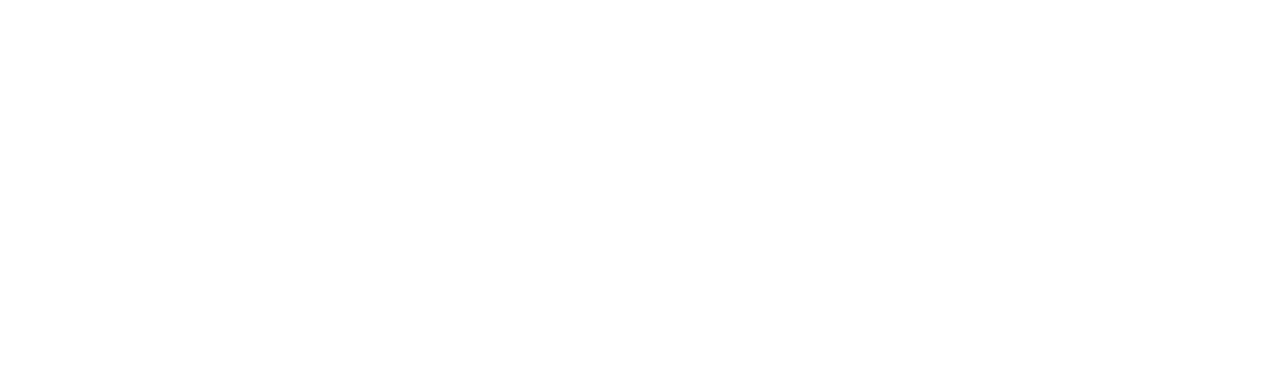
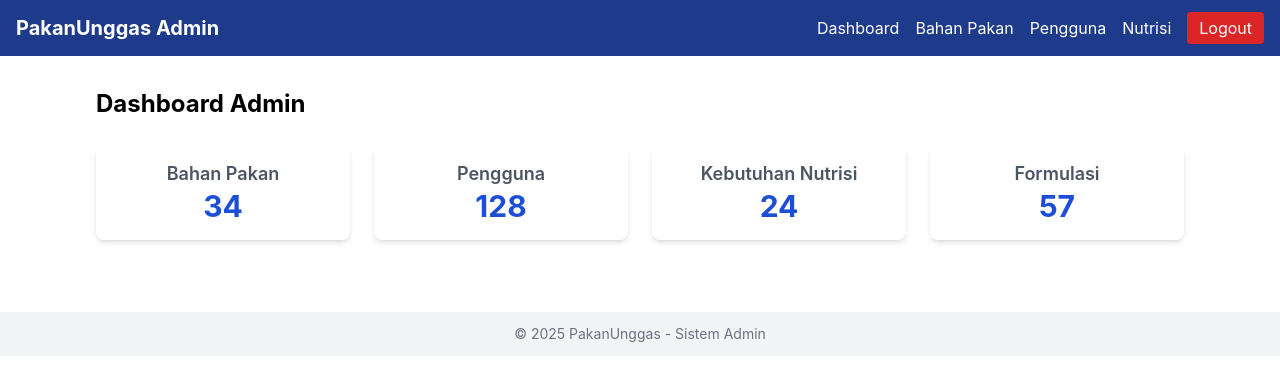
Before and after one commit to dhifanfadhilah/formulasi-ransum, a React (Create React App) app in the folder frontend/: page /admin/dashboard in a window 1280 px wide. Before the commit this address had no page. Shown: the top 380 px of the page. Built offline with nearby package versions, Linux system fonts and the light colour scheme.

Commit message:
add dashboard admin

```diff
--- a/frontend/src/App.js
+++ b/frontend/src/App.js
@@ -10,6 +10,7 @@
 import Dashboard from './pages/Dashboard';
 import RiwayatFormulasi from './pages/RiwayatFormulasi';
 import DetailFormulasi from './pages/DetailFormulasi';
+import DashboardAdmin from './pages/admin/DashboardAdmin';
 
 function App() {
   return (
@@ -25,6 +26,7 @@
         <Route path="/dashboard" element={<Dashboard />} />
         <Route path="/riwayat-formulasi" element={<RiwayatFormulasi />} />
         <Route path="/detail-formulasi" element={<DetailFormulasi />} />
+        <Route path="/admin/dashboard" element={<DashboardAdmin />} />
       </Routes>
     </Router>
   );
--- /dev/null
+++ b/frontend/src/components/FooterAdmin.js
@@ -0,0 +1,11 @@
+import React from "react";
+
+const FooterAdmin = () => {
+  return (
+    <footer className="bg-gray-100 text-center py-3 mt-10">
+      <p className="text-sm text-gray-500">© 2025 PakanUnggas - Sistem Admin</p>
+    </footer>
+  );
+};
+
+export default FooterAdmin;
--- /dev/null
+++ b/frontend/src/components/HeaderAdmin.js
@@ -0,0 +1,19 @@
+import React from "react";
+import { Link } from "react-router-dom";
+
+const HeaderAdmin = () => {
+  return (
+    <header className="bg-blue-900 text-white px-4 py-3 flex justify-between items-center">
+      <h1 className="text-xl font-bold">PakanUnggas Admin</h1>
+      <nav className="space-x-4">
+        <Link to="/admin/dashboard" className="hover:underline">Dashboard</Link>
+        <Link to="/admin/bahan-pakan" className="hover:underline">Bahan Pakan</Link>
+        <Link to="/admin/pengguna" className="hover:underline">Pengguna</Link>
+        <Link to="/admin/kebutuhan-nutrisi" className="hover:underline">Nutrisi</Link>
+        <button className="ml-4 bg-red-600 hover:bg-red-700 px-3 py-1 rounded">Logout</button>
+      </nav>
+    </header>
+  );
+};
+
+export default HeaderAdmin;
--- /dev/null
+++ b/frontend/src/pages/admin/DashboardAdmin.js
@@ -0,0 +1,36 @@
+import React from "react";
+import HeaderAdmin from "../../components/HeaderAdmin";
+import FooterAdmin from "../../components/FooterAdmin";
+
+const DashboardAdmin = () => {
+  return (
+    <>
+      <HeaderAdmin />
+      <main className="p-4 md:p-8 max-w-6xl mx-auto">
+        <h2 className="text-2xl font-bold mb-6">Dashboard Admin</h2>
+
+        <div className="grid grid-cols-1 sm:grid-cols-2 lg:grid-cols-4 gap-6">
+          <div className="bg-white shadow-md rounded-lg p-4 text-center">
+            <h3 className="text-lg font-semibold text-gray-600">Bahan Pakan</h3>
+            <p className="text-3xl font-bold text-blue-700">34</p>
+          </div>
+          <div className="bg-white shadow-md rounded-lg p-4 text-center">
+            <h3 className="text-lg font-semibold text-gray-600">Pengguna</h3>
+            <p className="text-3xl font-bold text-blue-700">128</p>
+          </div>
+          <div className="bg-white shadow-md rounded-lg p-4 text-center">
+            <h3 className="text-lg font-semibold text-gray-600">Kebutuhan Nutrisi</h3>
+            <p className="text-3xl font-bold text-blue-700">24</p>
+          </div>
+          <div className="bg-white shadow-md rounded-lg p-4 text-center">
+            <h3 className="text-lg font-semibold text-gray-600">Formulasi</h3>
+            <p className="text-3xl font-bold text-blue-700">57</p>
+          </div>
+        </div>
+      </main>
+      <FooterAdmin />
+    </>
+  );
+};
+
+export default DashboardAdmin;
```
